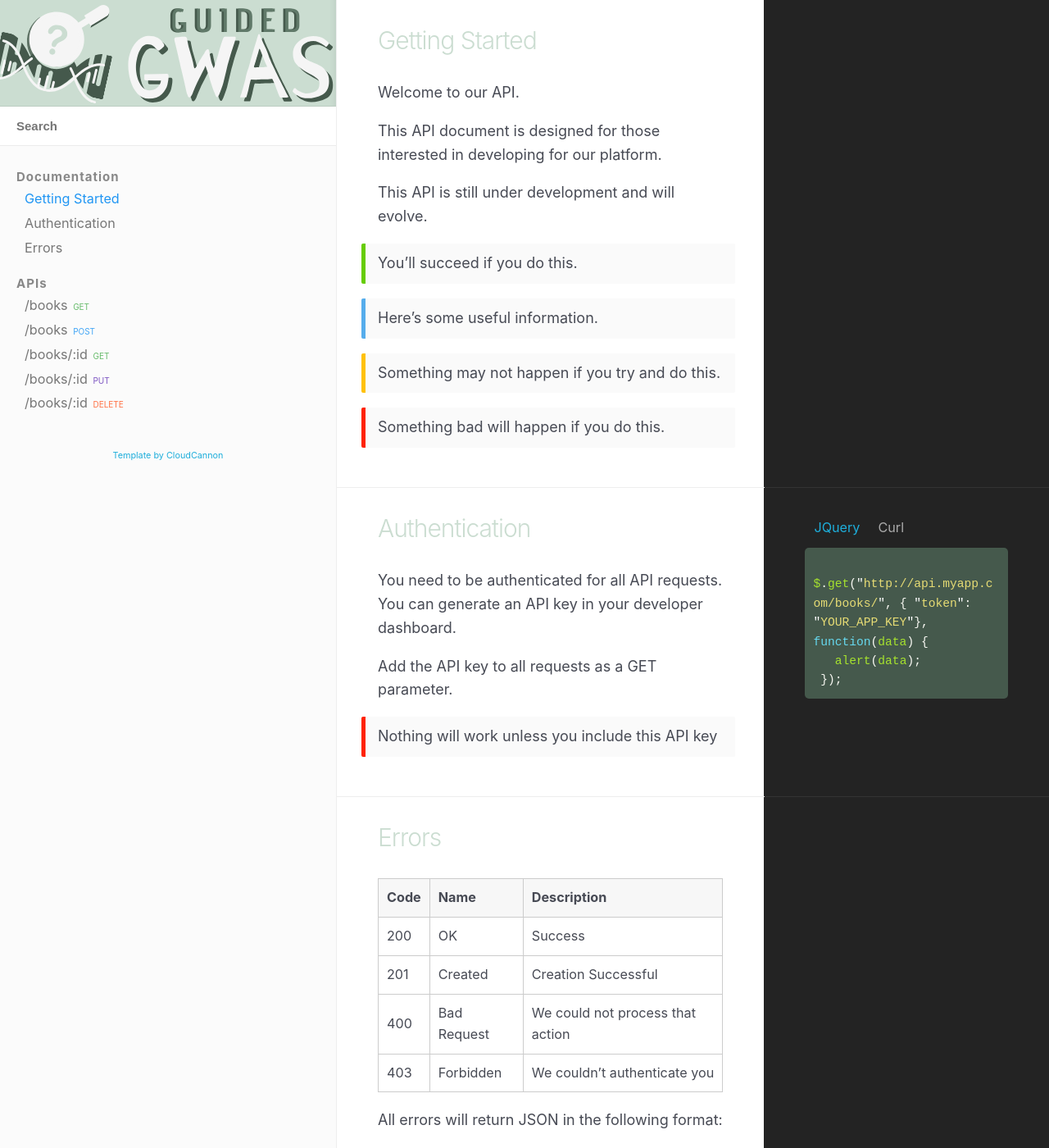
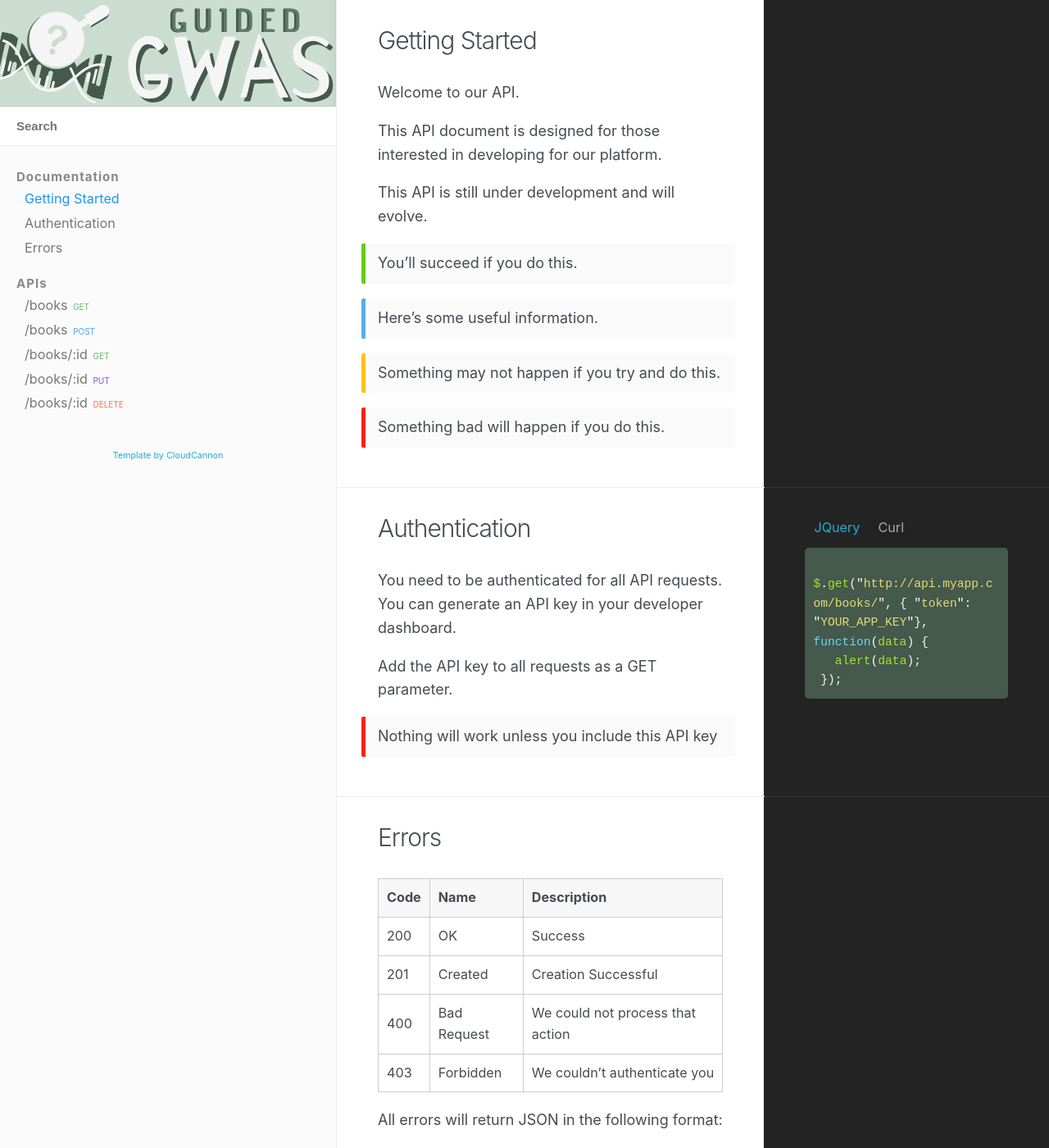
Before and after one commit to bucknor2/gg, a Jekyll site: the page built from index.html, in a window 1280 px wide and 1400 px high. Shown: the whole window at 82% size. Built offline with Jekyll 4.4.1, drawn with Linux system fonts in a browser that asks for light colours; nearby versions of some CDN libraries.

Commit message:
Updated '_sass/_main.scss' via CloudCannon

```diff
--- a/_sass/_main.scss
+++ b/_sass/_main.scss
@@ -103,12 +103,12 @@ p {
 
 h3 a {
 	text-decoration: none;
-	color: #CBDDD1;
+	color: #474a54;
 }
 
 h3 a:hover {
 	text-decoration: none;
-	color: #474a54;
+	color: #CBDDD1;
 }
 a {
 	color: #1EAEDB; text-decoration: none;
```
